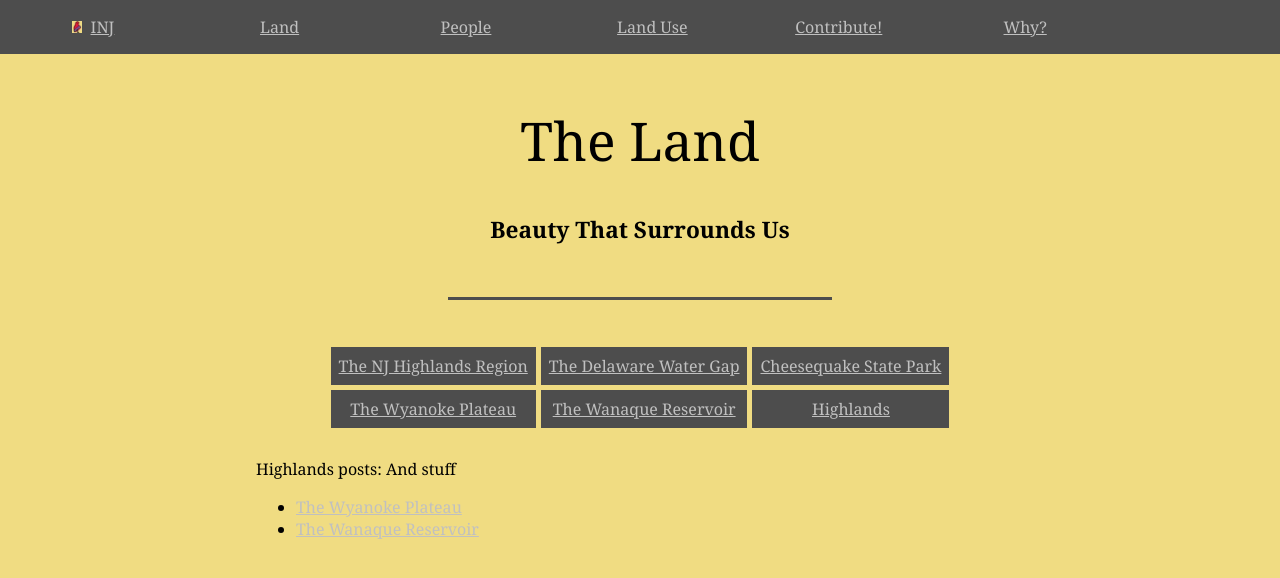
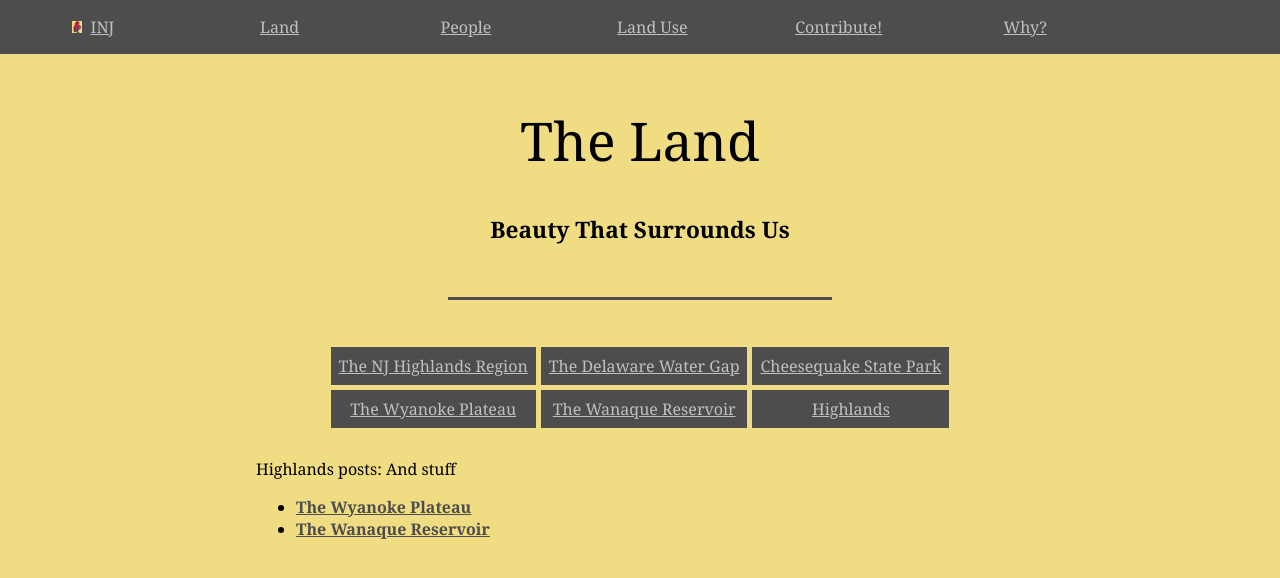
Before and after one commit to jonfried/oakafee.github.io, a Jekyll site: the page built from land.html, in a window 1280 px wide. Shown: the top 578 px of the page. Built offline with Jekyll 4.4.1, drawn with Linux system fonts in a browser that asks for light colours.

Commit message:
Update style.css

```diff
--- a/styles/style.css
+++ b/styles/style.css
@@ -4,8 +4,8 @@ body {
         margin: 0 auto;
 }
 a {
-        font-weight: normal;
-	color: #c0c0c0;
+        font-weight: bold;
+	color: #4d4d4d;
 }
 #container  {
 	width: 100%;
@@ -109,6 +109,10 @@ table.index {
     background-color: #4d4d4d;
     border-collapse: collapse;
     margin: 0 auto;
+}
+.index a {
+	color: c0c0c0;
+	font-weight: normal;
 }
 td {
     border: 5px solid #F0DC82;
```
